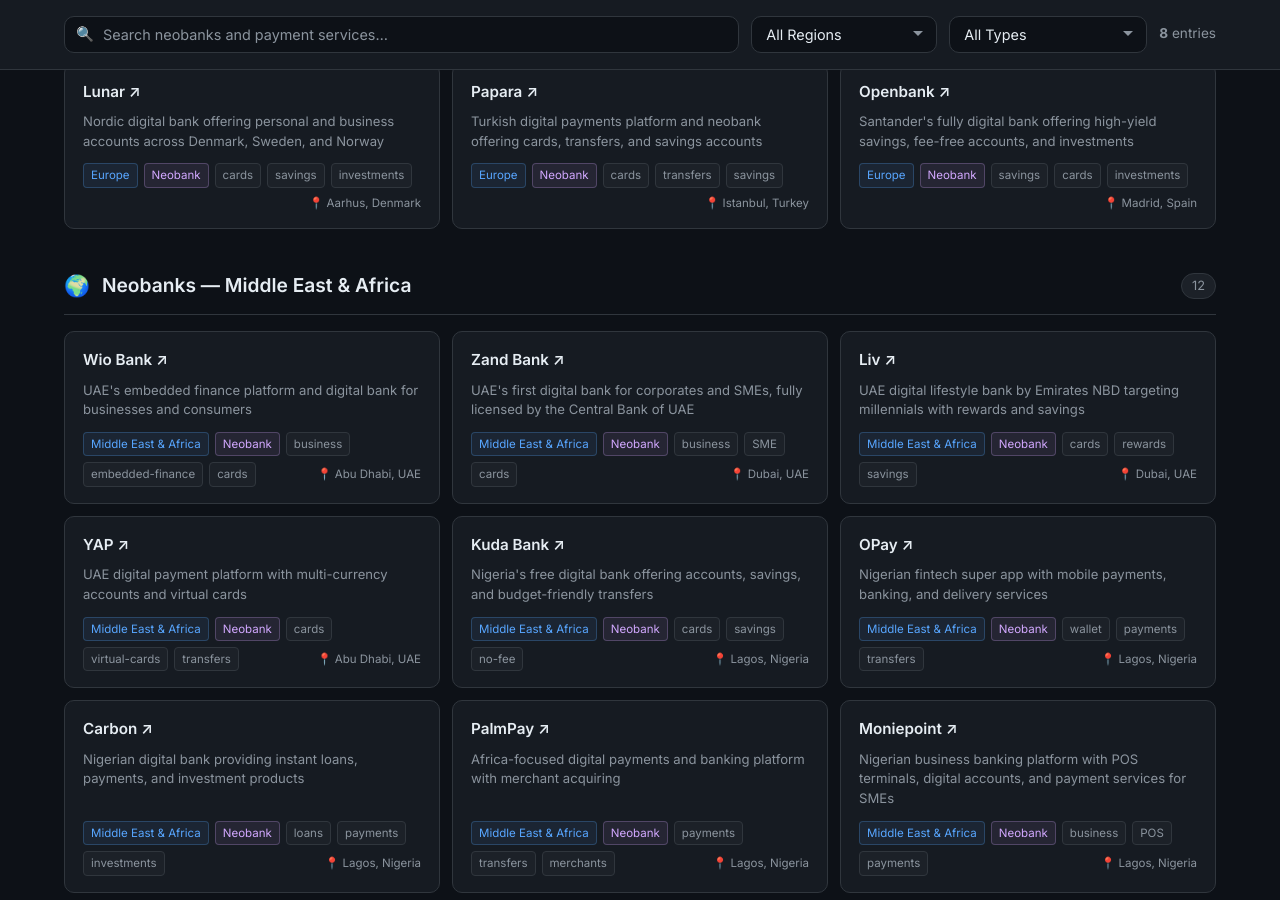
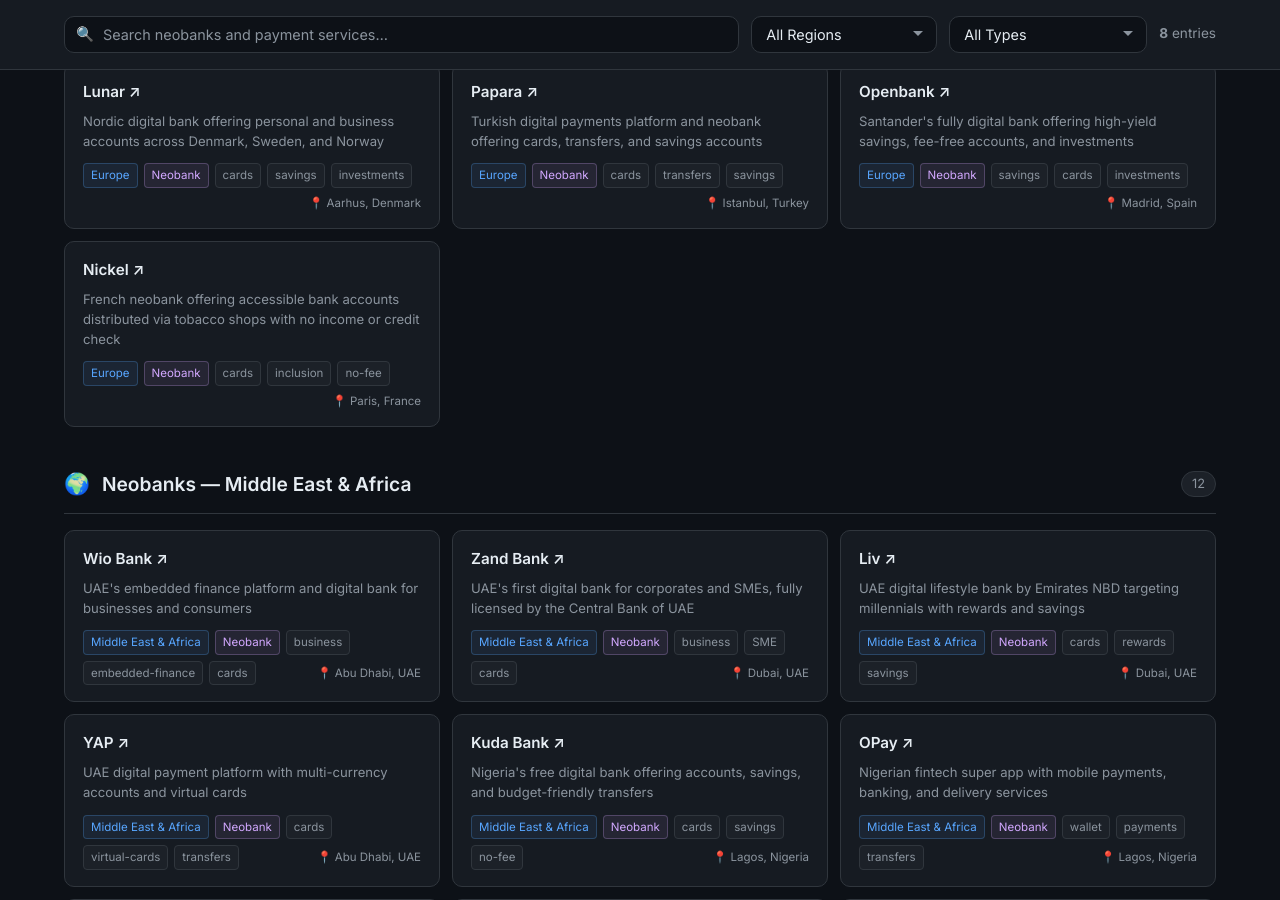
Before and after one commit to ittermit/awesome-neobanks, a Jekyll site: the page built from index.html, in a window 1280 px wide and 900 px high, scrolled down 4185 px. Built offline with Jekyll 4.4.1, drawn with Linux system fonts in a browser that asks for light colours; some of the changed text lies outside the part shown.

Commit message:
add Nickel to Europe neobanks

```diff
--- a/_data/neobanks.yml
+++ b/_data/neobanks.yml
@@ -218,6 +218,15 @@
   tags: [savings, cards, investments, no-fee]
   founded: 1995
   hq: "Madrid, Spain"
+
+- name: Nickel
+  url: https://nickel.eu
+  description: "French neobank offering accessible bank accounts distributed via tobacco shops with no income or credit check"
+  region: Europe
+  countries: [FR, BE, ES, PT, DE]
+  tags: [cards, inclusion, no-fee, accessible]
+  founded: 2014
+  hq: "Paris, France"
 
 ## Americas
 
```
Also changed, not shown: README.md.
